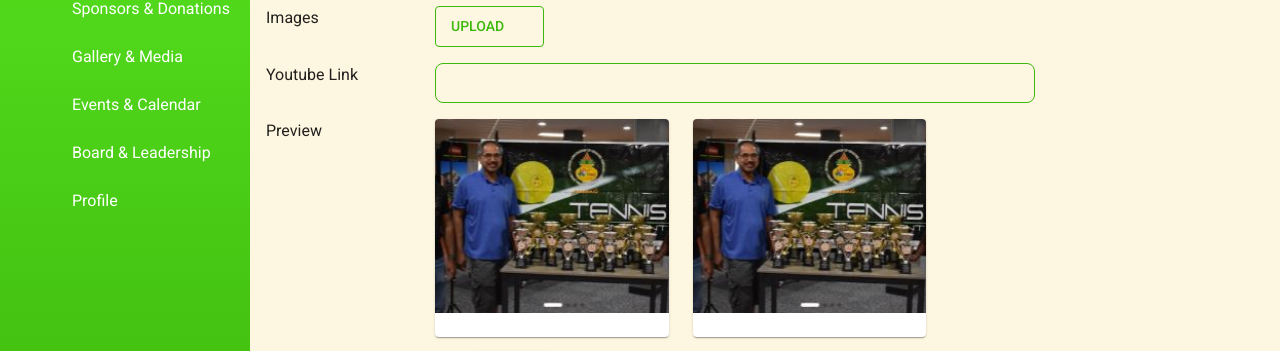
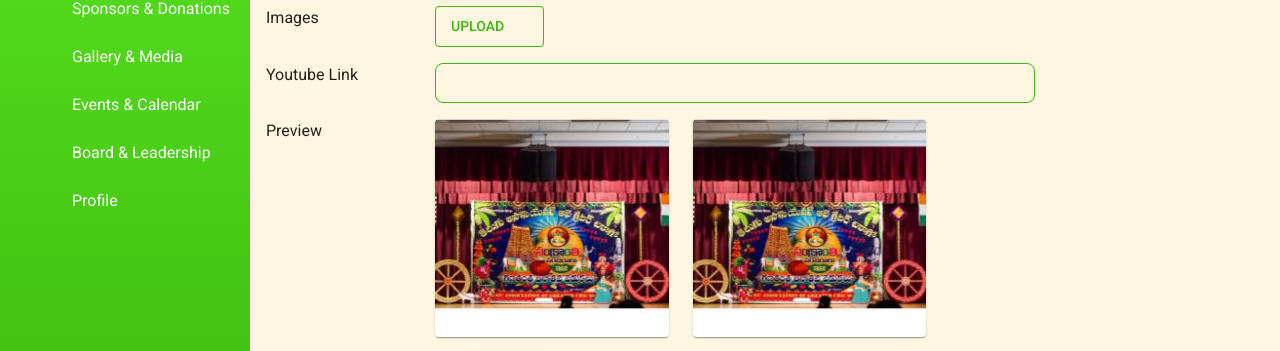
Before and after one commit to venkata-hari1/telugu_association, a React (Vite) app: page /admin/gallery/addgallery in a window 1280 px wide. Shown: the part 269-620 px from the top of the page. Built offline with nearby package versions, Linux system fonts and the light colour scheme; some icons are missing; a web font is replaced by a local one.

Commit message:
gallery changes

```diff
--- a/src/components/Addgallery.tsx
+++ b/src/components/Addgallery.tsx
@@ -4,10 +4,11 @@ import { Box, Button, Card, CardMedia, FormControl, FormControlLabel, FormLabel,
 import { Submit, VisuallyHiddenInput } from '../adminstyles/MembershiptableStyles';
 import UploadFileIcon from '@mui/icons-material/UploadFile';
 import CloseIcon from '@mui/icons-material/Close';
-import galimage2 from '../assets/gal-2.jpg'
+import galimage1 from '../assets/gal-1.jpg'
 
 const Addgallery = () => {
-  return (
+
+return (
     <Box sx={{overflowX:{sm:'hidden'}}}>
 
              <Box display="flex" justifyContent="space-between" >
@@ -183,7 +184,7 @@ const Addgallery = () => {
                               <CardMedia
                                 component="img"
                                 height="194"
-                                image={galimage2}
+                                image={galimage1}
                                 alt="Paella dish"/>
                                <CloseIcon
                                sx={{
@@ -203,7 +204,7 @@ const Addgallery = () => {
                               <CardMedia
                                 component="img"
                                 height="194"
-                                image={galimage2}
+                                image={galimage1}
                                 alt="Paella dish"/>
                                <CloseIcon
                                sx={{
--- a/src/components/Gallery.tsx
+++ b/src/components/Gallery.tsx
@@ -8,18 +8,17 @@ import { useNavigate } from "react-router-dom";
 
 const Gallery = () => {
 
-    const imageMap = {
+    const imageMap:{ [key: string]: string }= {
         galimage1: galimage1,
         galimage2: galimage2
-      };
-
+    };
 
 
    const gallerydata=[
     {id:1,img:'galimage1',text:' Had a great time at recent event with #Associations'},
     {id:2,img:'galimage2',text:' Had a great time at recent event with #Associations'},
 
- ]
+   ]
  const navigate=useNavigate()
 
  return (
```
